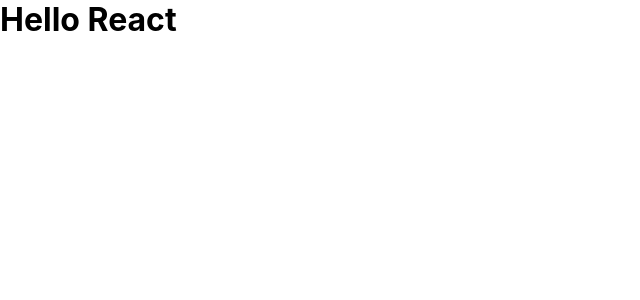
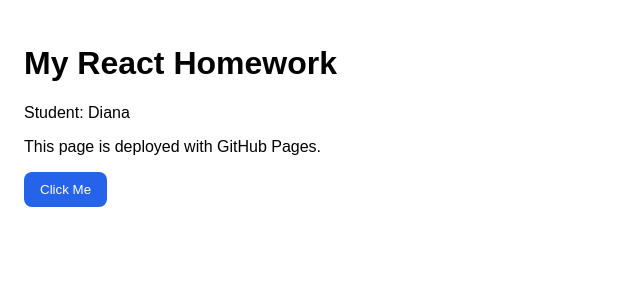
Before and after one commit to diana4391/package.json, a React (Create React App) app: page / in a window 1280 px wide. Shown: the top 300 px of the page, without its empty margins (0-640 px from the left). Built offline with nearby package versions, Linux system fonts and the light colour scheme.

Commit message:
Refactor App component layout and add button
Updated the App component to include a main section with a title, student name, and a button that triggers an alert.

```diff
--- a/src/App.js
+++ b/src/App.js
@@ -1,5 +1,25 @@
 function App() {
-  return <h1>Hello React</h1>;
+  return (
+    <main style={{ padding: "24px", fontFamily: "Arial, sans-serif" }}>
+      <h1>My React Homework</h1>
+      <p>Student: Diana</p>
+      <p>This page is deployed with GitHub Pages.</p>
+
+      <button
+        onClick={() => alert("Hello! React is working 🎉")}
+        style={{
+          padding: "10px 16px",
+          border: "none",
+          borderRadius: "8px",
+          background: "#2563eb",
+          color: "white",
+          cursor: "pointer"
+        }}
+      >
+        Click Me
+      </button>
+    </main>
+  );
 }
 
 export default App;
```
